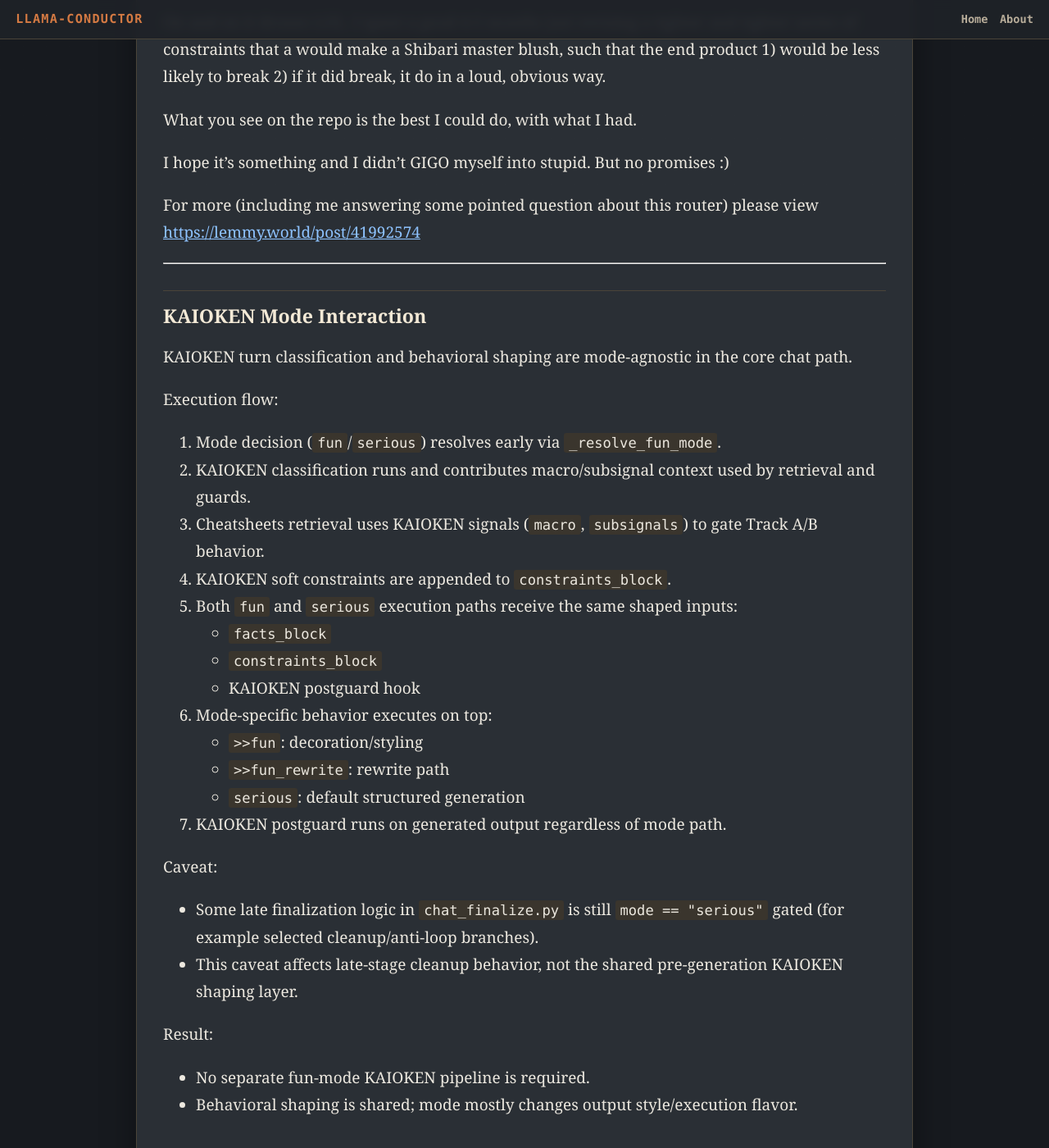
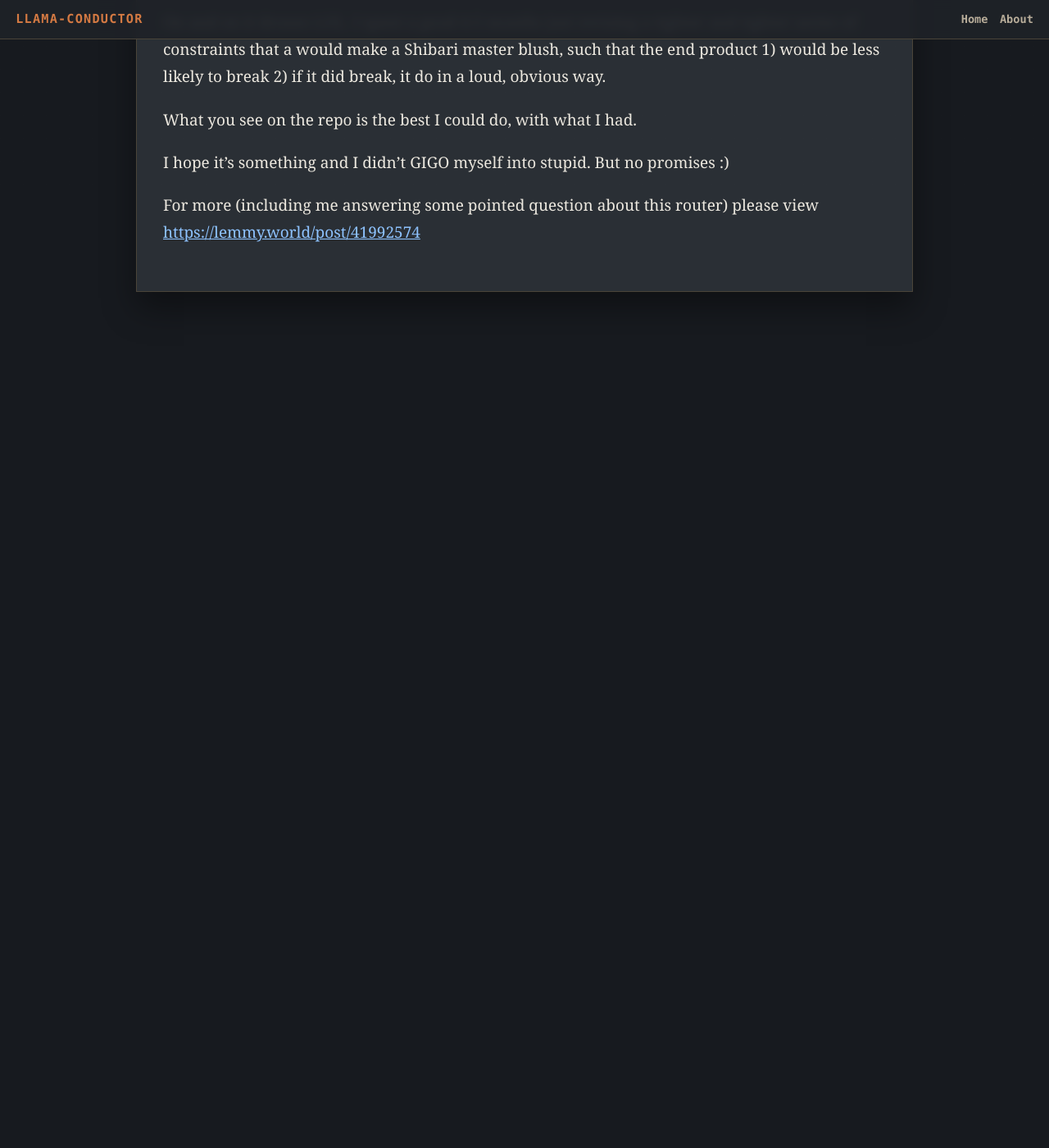
Before and after one commit to BobbyLLM/llama-conductor, a Jekyll site: the page built from DESIGN.md, in a window 1280 px wide and 1400 px high, scrolled down 3350 px. Shown: the whole window at 82% size. Built offline with Jekyll 4.4.1, drawn with Linux system fonts in a browser that asks for light colours; our own code applies the rules of GitHub Pages for plain Markdown files; after the commit the page ends 3770 px from its top, so only the background shows below that.

```diff
--- a/DESIGN.md
+++ b/DESIGN.md
@@ -100,35 +100,3 @@
 I hope it’s something and I didn’t GIGO myself into stupid. But no promises :)
 
 For more (including me answering some pointed question about this router) please view  https://lemmy.world/post/41992574
-
----
-
-## KAIOKEN Mode Interaction
-
-KAIOKEN turn classification and behavioral shaping are mode-agnostic in the core chat path.
-
-Execution flow:
-
-1. Mode decision (`fun`/`serious`) resolves early via `_resolve_fun_mode`.
-2. KAIOKEN classification runs and contributes macro/subsignal context used by retrieval and guards.
-3. Cheatsheets retrieval uses KAIOKEN signals (`macro`, `subsignals`) to gate Track A/B behavior.
-4. KAIOKEN soft constraints are appended to `constraints_block`.
-5. Both `fun` and `serious` execution paths receive the same shaped inputs:
-   - `facts_block`
-   - `constraints_block`
-   - KAIOKEN postguard hook
-6. Mode-specific behavior executes on top:
-   - `>>fun`: decoration/styling
-   - `>>fun_rewrite`: rewrite path
-   - `serious`: default structured generation
-7. KAIOKEN postguard runs on generated output regardless of mode path.
-
-Caveat:
-
-- Some late finalization logic in `chat_finalize.py` is still `mode == "serious"` gated (for example selected cleanup/anti-loop branches).
-- This caveat affects late-stage cleanup behavior, not the shared pre-generation KAIOKEN shaping layer.
-
-Result:
-
-- No separate fun-mode KAIOKEN pipeline is required.
-- Behavioral shaping is shared; mode mostly changes output style/execution flavor.
```
